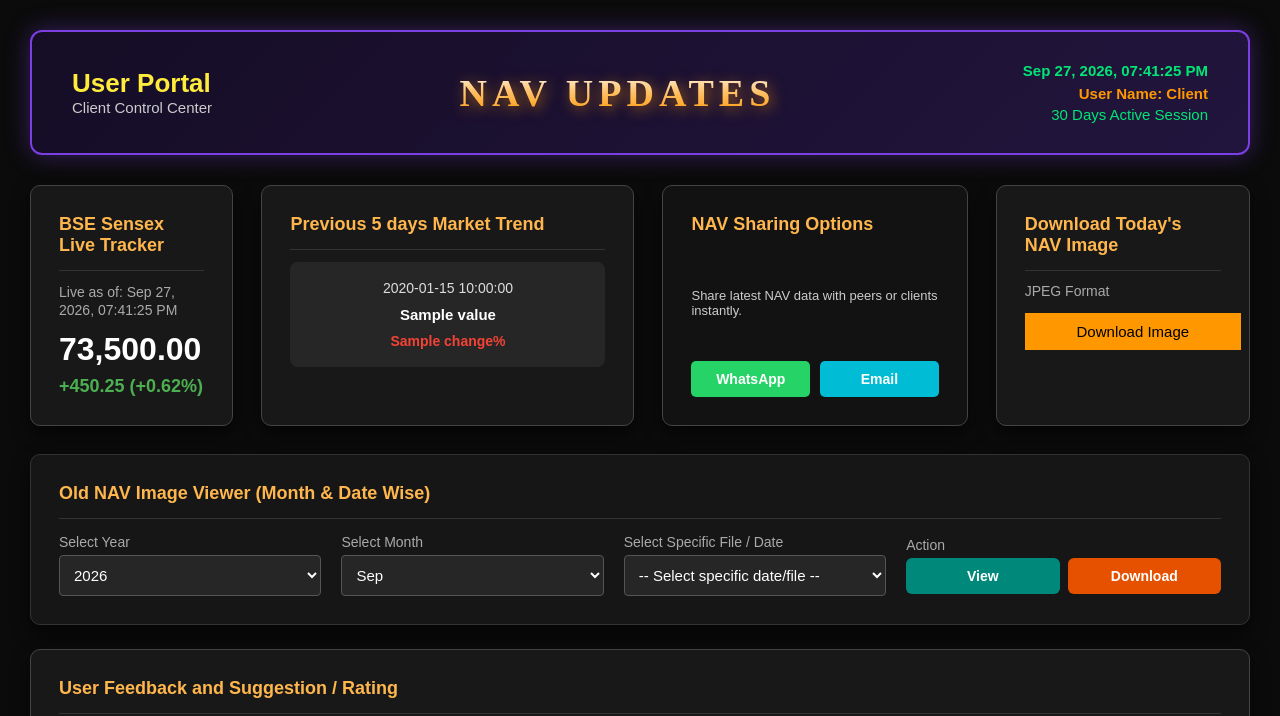
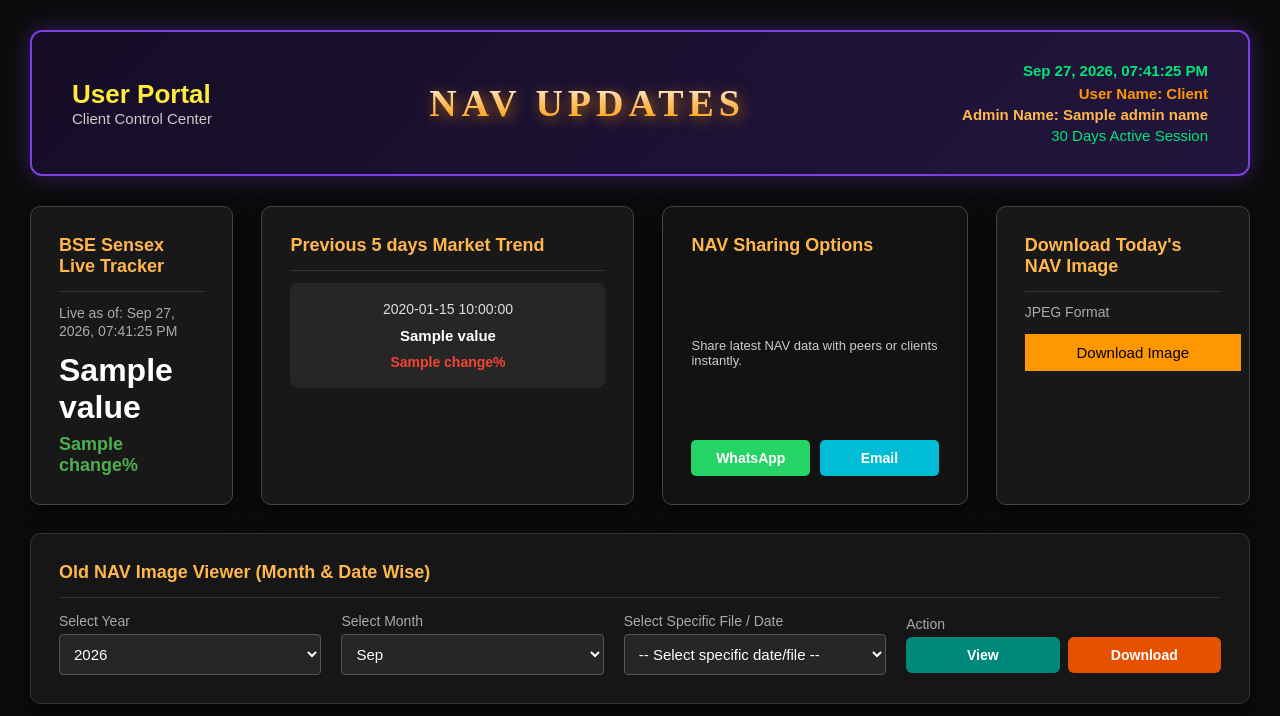
Before and after one commit to Bichu666/nav-dashboard, a Flask app: template templates/user_dashboard.html in a window 1280 px wide. Shown: the top 716 px of the page. Run offline with Flask 3, Linux system fonts and the light colour scheme; the template is opened without the code that fills it: most values are stand-ins (such as "Sample title", 1, 10 or a date in 2020); data that the repository does not hold is empty.

Commit message:
Describe your update here (e.g., Added new user dashboard features)

```diff
--- a/app.py
+++ b/app.py
@@ -24,6 +24,8 @@ app.permanent_session_lifetime = timedelta(days=30)
 UPLOAD_FOLDER = 'uploads'
 os.makedirs(UPLOAD_FOLDER, exist_ok=True)
 app.config['UPLOAD_FOLDER'] = UPLOAD_FOLDER
+
+ADMIN_NAME = 'Bijoosh Padmakumar'
 
 REGISTERED_USERS = [
     {
@@ -55,8 +57,8 @@ def get_recent_sensex():
   try:
     sensex = yf.Ticker('^BSESN')
     df = sensex.history(period='10d')
-    if df.empty:
-      raise ValueError('Empty dataframe')
+    if df.empty or len(df) < 5:
+      raise ValueError('Insufficient dataframe rows')
     recent_5 = df.tail(5)
 
     trend_data = []
@@ -78,11 +80,11 @@ def get_recent_sensex():
   except Exception as e:
     print(f'Error fetching Sensex data: {e}')
     return [
-        {'date': '21 Sep', 'value': 74858.99, 'change': 0.0},
-        {'date': '22 Sep', 'value': 74528.08, 'change': -0.44},
-        {'date': '23 Sep', 'value': 74828.25, 'change': 0.4},
-        {'date': '24 Sep', 'value': 73580.54, 'change': -1.67},
-        {'date': '25 Sep', 'value': 73895.74, 'change': 0.43},
+        {'date': '21 Sep', 'value': 82140.50, 'change': 0.0},
+        {'date': '22 Sep', 'value': 82355.20, 'change': 0.26},
+        {'date': '23 Sep', 'value': 81980.15, 'change': -0.46},
+        {'date': '24 Sep', 'value': 82450.80, 'change': 0.57},
+        {'date': '25 Sep', 'value': 82290.45, 'change': -0.19},
     ]
 
 
@@ -195,6 +197,7 @@ def user_dashboard():
   return render_template(
       'user_dashboard.html',
       username=session.get('username', 'Client'),
+      admin_name=ADMIN_NAME,
       mobile=mobile,
       sensex_trend=get_recent_sensex(),
       equity_data=parse_fund_excel('equity_funds.xlsx'),
@@ -235,6 +238,7 @@ def admin_dashboard():
 
   return render_template(
       'admin_dashboard.html',
+      admin_name=ADMIN_NAME,
       sensex_trend=get_recent_sensex(),
       users=REGISTERED_USERS,
       equity_data=parse_fund_excel('equity_funds.xlsx'),
--- a/templates/user_dashboard.html
+++ b/templates/user_dashboard.html
@@ -79,6 +79,7 @@
             <div class="header-right">
                 <p class="live-datetime" id="live-clock">Live Date & Time</p>
                 <p class="admin-identity" style="color: #ff9800;">User Name: <b>{{ username | default('Client') }}</b></p>
+                <p class="admin-identity" style="color: #ffb74d;">Admin Name: <b>{{ admin_name }}</b></p>
                 <p class="session-badge" style="color: #00e676;">30 Days Active Session</p>
             </div>
         </header>
@@ -89,8 +90,8 @@
             <div class="panel sensex-panel">
                 <h3>BSE Sensex Live Tracker</h3>
                 <span class="sub-label" id="sensex-time-label" style="font-size: 14px;">Date and Time</span>
-                <div class="sensex-main-val">73,500.00</div>
-                <div class="sensex-change-val">+450.25 (+0.62%)</div>
+                <div class="sensex-main-val">{% if sensex_trend %}{{ sensex_trend[-1].value }}{% else %}73,500.00{% endif %}</div>
+                <div class="sensex-change-val">{% if sensex_trend %}{{ '+' if sensex_trend[-1].change > 0 else '' }}{{ sensex_trend[-1].change }}%{% else %}+450.25 (+0.62%){% endif %}</div>
             </div>
 
             <!-- Previous 5 Days Trend -->
@@ -101,7 +102,7 @@
                     <div class="t-box">
                         <div class="t-date" style="font-size: 14px;">{{ item.date }}</div>
                         <div class="t-val" style="font-size: 15px;">{{ item.value }}</div>
-                        <div class="t-chg {% if item.change >= 0 %}pos{% else %}neg{% endif %}" style="font-size: 14px;">{{ item.change }}%</div>
+                        <div class="t-chg {% if item.change >= 0 %}pos{% else %}neg{% endif %}" style="font-size: 14px;">{{ '+' if item.change > 0 else '' }}{{ item.change }}%</div>
                     </div>
                     {% endfor %}
                 </div>
```
